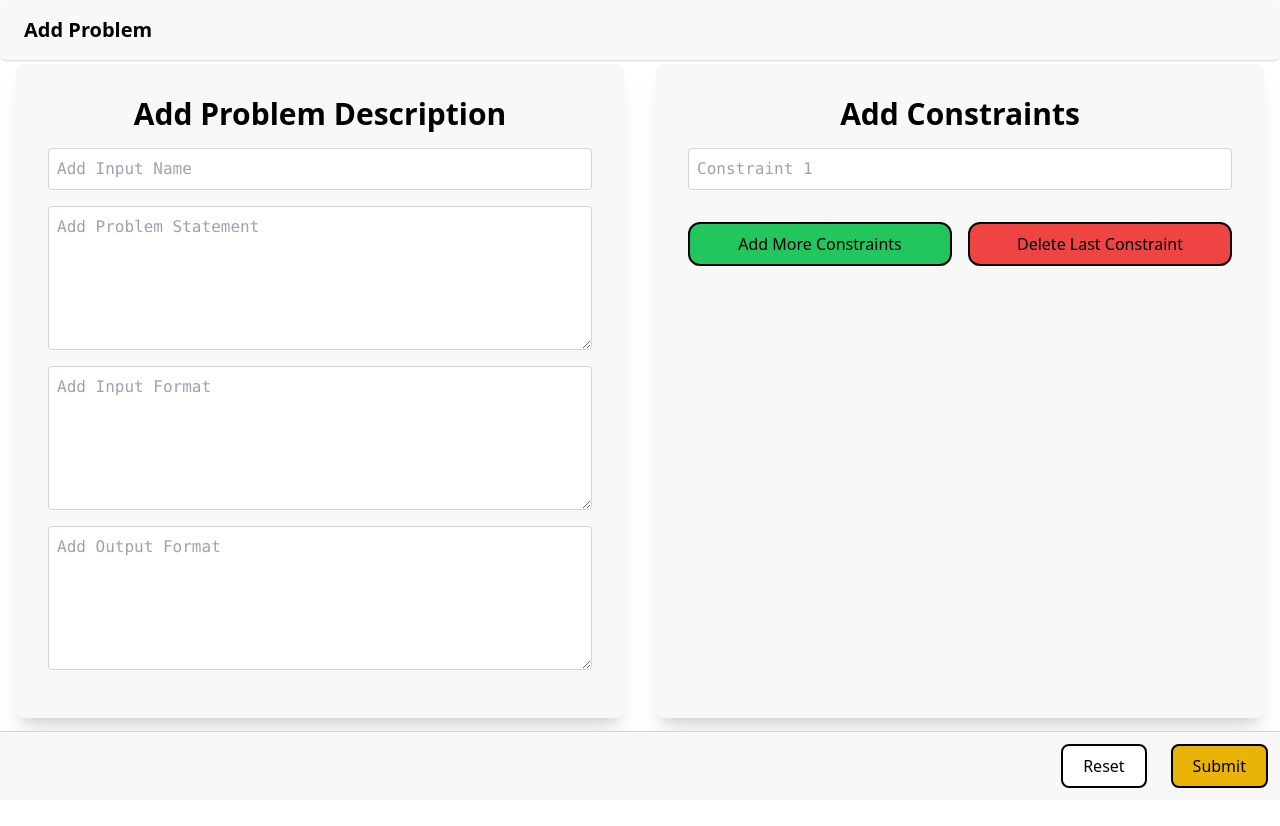
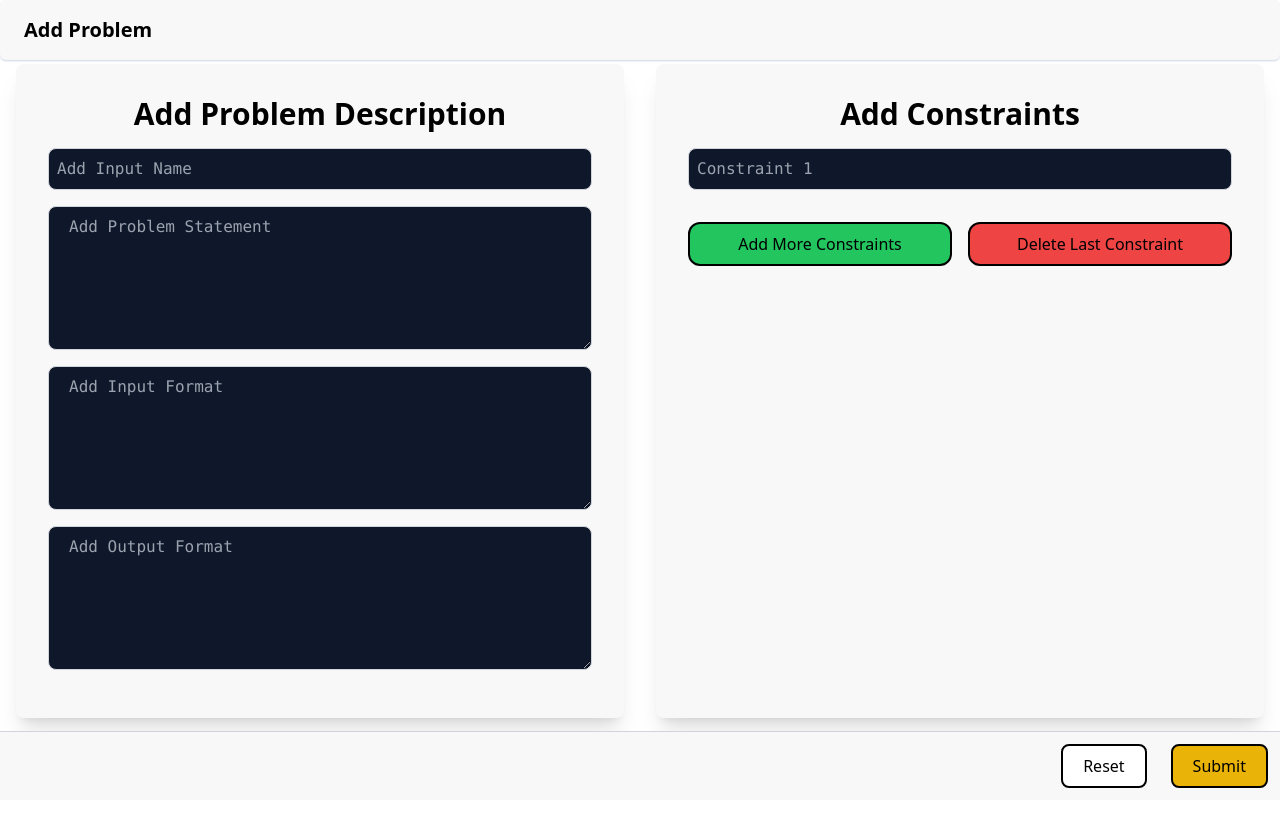
Before and after one commit to Kunal-0919/Online-Judge, a React (Vite) app in the folder frontend/: page /addproblem in a window 1280 px wide. Shown: the top 826 px of the page. Built offline with nearby package versions, Linux system fonts and the light colour scheme.

Commit message:
minor changes

```diff
--- a/frontend/src/components/Signup.jsx
+++ b/frontend/src/components/Signup.jsx
@@ -51,7 +51,7 @@ function Signup() {
         backgroundImage: `url('https://images.unsplash.com/flagged/photo-1593005510329-8a4035a7238f?ixlib=rb-4.0.3')`,
       }}
     >
-      <div className="relative z-10 w-full max-w-md mx-4 md:mx-auto p-8 transition duration-300 bg-primary shadow-xl rounded-lg text-center hover:shadow-2xl">
+      <div className="relative z-10 w-full max-w-md mx-4 md:mx-auto p-8 transition duration-300 bg-primary shadow-xl hover:shadow-black rounded-lg text-center hover:shadow-2xl">
         <div className="flex justify-center mb-1">
           <LogoComponent height="100px" width="100px" rounded={true} />
         </div>
--- a/frontend/src/components/addProblem.jsx
+++ b/frontend/src/components/addProblem.jsx
@@ -65,7 +65,7 @@ function AddProblemPage() {
               type="text"
               name="input_name"
               id="input_name"
-              className="block p-2 border border-gray-300 rounded mb-4 w-full"
+              className="block p-2 border border-gray-300 mb-4 w-full bg-slate-900 text-white rounded-lg"
               placeholder="Add Input Name"
               value={problem_name}
               onChange={(e) => setProblemName(e.target.value)}
@@ -73,7 +73,7 @@ function AddProblemPage() {
             <textarea
               name="problem_desc"
               id="problem_desc"
-              className="block p-2 border border-gray-300 rounded mb-4 w-full h-36"
+              className="block p-2 border border-gray-300 mb-4 w-full h-36 pl-5 bg-slate-900 text-white rounded-lg"
               placeholder="Add Problem Statement"
               value={problem_desc}
               onChange={(e) => setProblemDesc(e.target.value)}
@@ -81,7 +81,7 @@ function AddProblemPage() {
             <textarea
               name="input_format"
               id="input_format"
-              className="block p-2 border border-gray-300 rounded mb-4 w-full h-36"
+              className="block p-2 border border-gray-300 mb-4 w-full h-36 pl-5 bg-slate-900 text-white rounded-lg"
               placeholder="Add Input Format"
               value={input_format}
               onChange={handleInputChange}
@@ -89,7 +89,7 @@ function AddProblemPage() {
             <textarea
               name="output_format"
               id="output_format"
-              className="block p-2 border border-gray-300 rounded mb-4 w-full h-36"
+              className="block p-2 border border-gray-300 mb-4 w-full h-36 pl-5 bg-slate-900 text-white rounded-lg"
               placeholder="Add Output Format"
               value={output_format}
               onChange={handleOutputChange}
@@ -103,7 +103,7 @@ function AddProblemPage() {
               <input
                 key={index}
                 type="text"
-                className="block p-2 border border-gray-300 rounded mb-4 w-full"
+                className="block p-2 border border-gray-300 mb-4 w-full bg-slate-900 text-white rounded-lg"
                 placeholder={`Constraint ${index + 1}`}
                 value={constraint}
                 onChange={(e) => handleConstraintChange(index, e.target.value)}
--- a/frontend/src/components/login.jsx
+++ b/frontend/src/components/login.jsx
@@ -47,7 +47,7 @@ function Login() {
         backgroundImage: `url('https://images.unsplash.com/flagged/photo-1593005510329-8a4035a7238f?ixlib=rb-4.0.3')`,
       }}
     >
-      <div className="relative z-10 w-full max-w-md mx-4 md:mx-auto p-8 transition duration-300 bg-primary shadow-xl rounded-lg text-center hover:shadow-2xl">
+      <div className="relative z-10 w-full max-w-md mx-4 md:mx-auto p-8 transition duration-300 bg-primary shadow-xl rounded-lg text-center hover:shadow-2xl hover:shadow-black">
         <div className="flex justify-center mb-1">
           <LogoComponent height="80px" width="80px" rounded={true} />
         </div>
```
